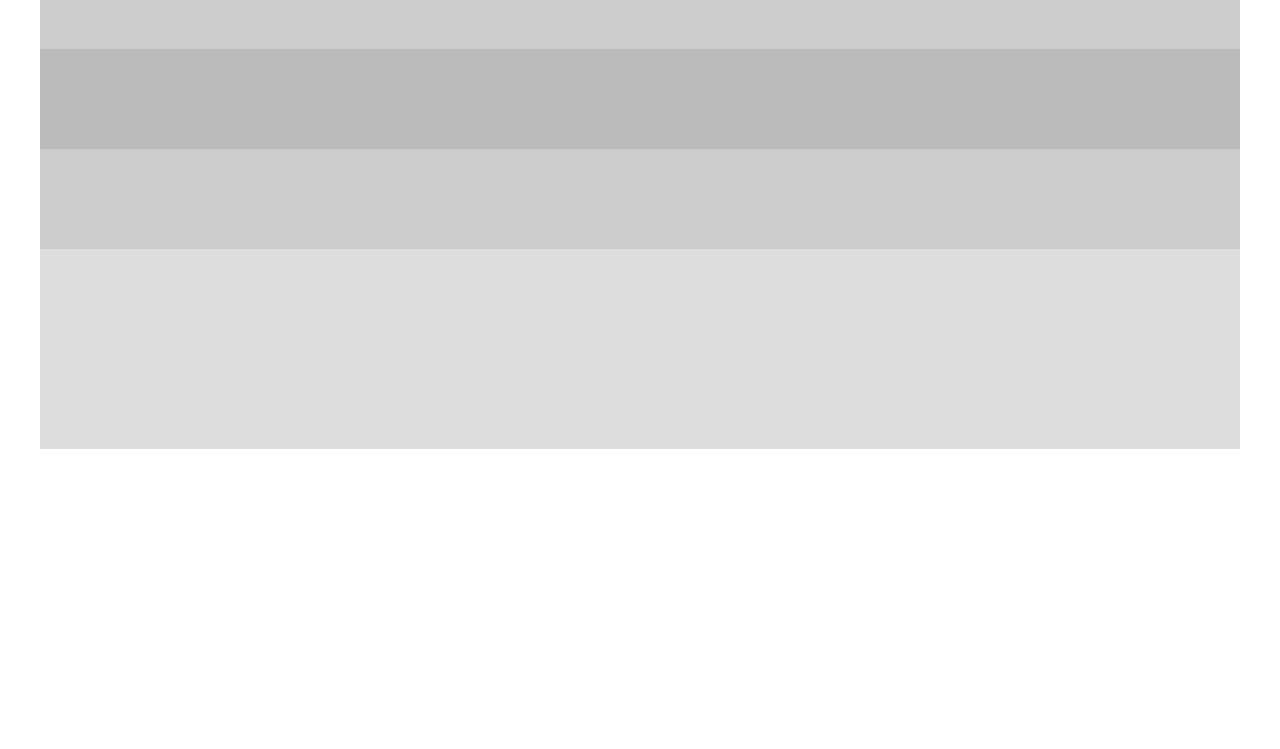
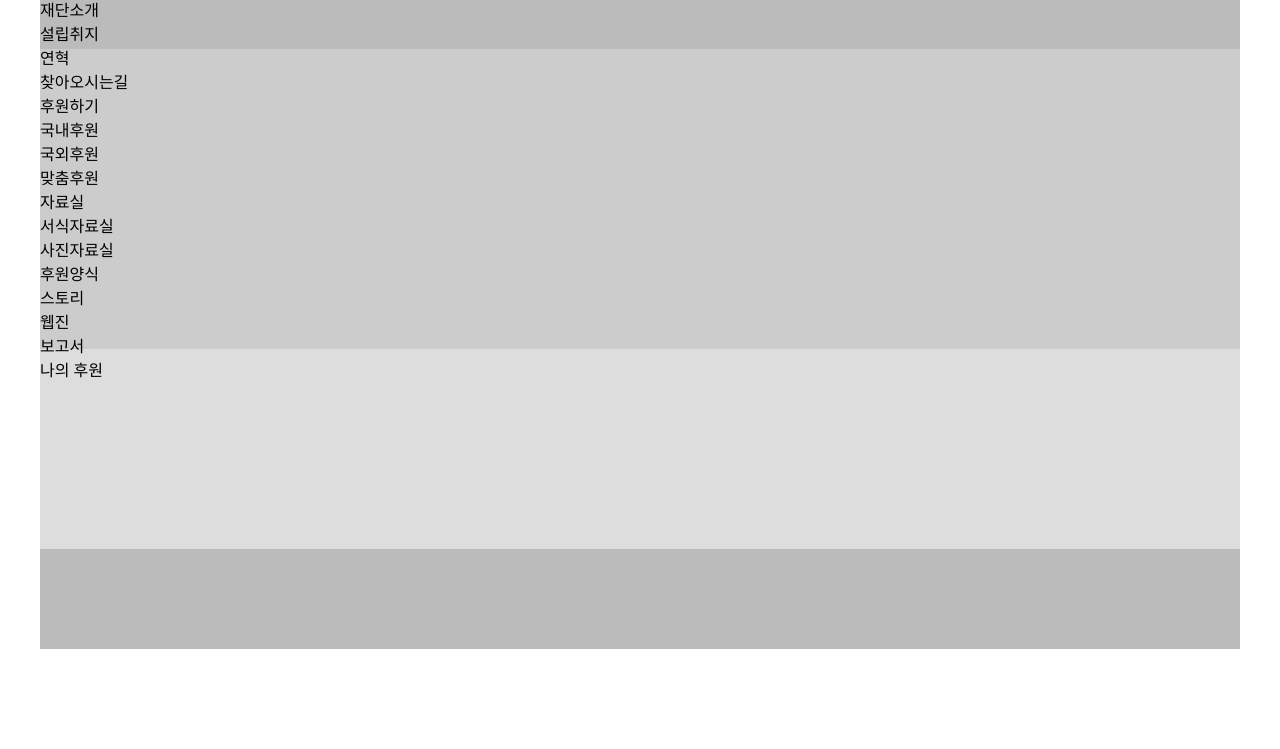
Before and after one commit to hongyeseul98-chaser/web1020, a plain HTML site: page 00/a2/index.html in a window 1280 px wide. Shown: the part 51-800 px from the top of the page. Drawn offline with Linux system fonts and the light colour scheme.

Commit message:
header마크업

```diff
--- a/00/a2/css/style.css
+++ b/00/a2/css/style.css
@@ -16,6 +16,7 @@ a {
 }
 
 /* layout */
+/* #00BB77 */
 .body {
   color: #333;
 }
--- a/00/a2/index.html
+++ b/00/a2/index.html
@@ -1,18 +1,54 @@
 <!DOCTYPE html>
 <html lang="ko">
+
 <head>
   <meta charset="UTF-8">
   <meta name="viewport" content="width=device-width, initial-scale=1.0">
   <title>Green복지재단</title>
   <link rel="stylesheet" href="css/style.css">
 </head>
+
 <body>
   <div class="wrap">
     <header>
-      <div class="img_slide"></div>
-      <div class="contents"></div>
+      <h1><a href="#"><img src="img/logo.png" alt="Green복지재단"></a></h1>
+      <nav>
+        <ul class="gnb">
+          <li><a href="#">재단소개 </a>
+            <ul class="sub">
+              <li><a href="#">설립취지</a></li>
+              <li><a href="#">연혁</a></li>
+              <li><a href="#">찾아오시는길</a></li>
+            </ul> <!-- //.sub -->
+          </li>
+          <li><a href="#">후원하기 </a>
+            <ul class="sub">
+              <li><a href="#">국내후원</a></li>
+              <li><a href="#">국외후원</a></li>
+              <li><a href="#">맞춤후원</a></li>
+            </ul> <!-- //.sub -->
+          </li>
+          <li><a href="#">자료실 </a>
+            <ul class="sub">
+              <li><a href="#">서식자료실</a></li>
+              <li><a href="#">사진자료실</a></li>
+              <li><a href="#">후원양식</a></li>
+            </ul> <!-- //.sub -->
+          </li>
+          <li><a href="#">스토리</a>
+            <ul class="sub">
+              <li><a href="#">웹진</a></li>
+              <li><a href="#">보고서</a></li>
+              <li><a href="#">나의 후원</a></li>
+            </ul> <!-- //.sub -->
+          </li>
+        </ul> <!-- //.gnb -->
+      </nav>
     </header>
+    <div class="img_slide"></div>
+    <div class="contents"></div>
     <footer></footer>
   </div>
 </body>
+
 </html>
```
Also changed, not shown: 00/a2/img/logo.png (added), 00/a2/img/logo_g.png (added).
